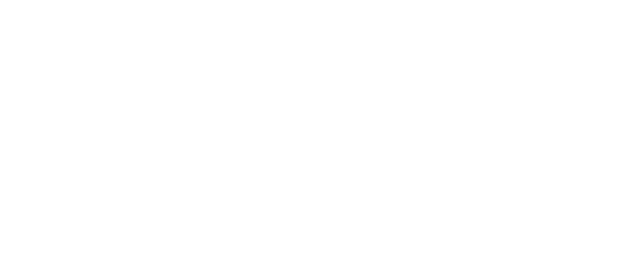
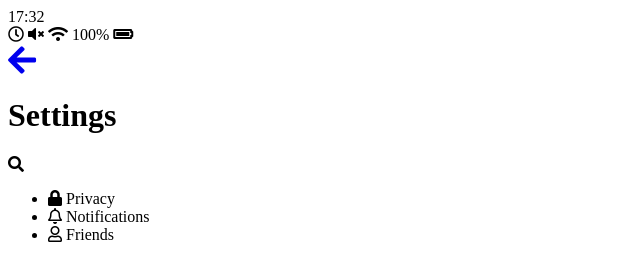
Before and after one commit to ukrinseop/kakao-clone-v2, a plain HTML site: page settings.html in a window 1280 px wide. Shown: the whole page, without its empty margins (0-640 px from the left). Drawn offline with Linux system fonts and the light colour scheme.

Commit message:
chat settings updated
All html class completed

```diff
--- /dev/null
+++ b/images/chat.html
@@ -0,0 +1,91 @@
+<!DOCTYPE html>
+<html lang="en">
+<head>
+    <meta charset="UTF-8">
+    <meta name="viewport" content="width=device-width, initial-scale=1.0">
+    <meta http-equiv="X-UA-Compatible" content="ie=edge">
+    <title>Chat | Kakao Clone</title>
+    <!--아래의 <link>를 통해 폰트스타일을 import해줌 아이콘은 FontAwesome에서 가져다 쓰고, CSS파일만 import하면 됨 -->
+    <link rel="stylesheet" href="https://use.fontawesome.com/releases/v5.8.1/css/all.css" integrity="sha384-50oBUHEmvpQ+1lW4y57PTFmhCaXp0ML5d60M1M7uH2+nqUivzIebhndOJK28anvf" crossorigin="anonymous">
+</head>
+<body>
+
+    <div class="status-bar">
+        <div class="status-bar__column">
+            <span class="status-bar__clock">17:32</span>
+        </div>
+        <div class="status-bar__column">
+            <i class="far fa-clock"></i>
+            <i class="fas fa-volume-mute"></i>
+            <i class="fas fa-wifi"></i>
+            <span class="status-bar__battery-level">100%</span>
+            <i class="fas fa-battery-full"></i>
+        </div>
+    </div>
+
+    <header class="header">
+        <div class="header__header-column">
+
+                <a href="index.html" class="header__back-btn">
+                    <i class="fas fa-arrow-left fa-2x"></i>
+                </a>
+
+            <h1 class="header__title">Best Friend</h1>
+        </div>
+        <div class="header__header-column">
+            <span class="header__icon">
+                <i class="fas fa-search"></i>
+            </span>
+            <div class="header__icon">
+                <i class="fas fa-bars"></i>
+            </div>
+        </div>
+    </header>
+
+    <main class="chat">
+        <ul class="chat_messages">
+            <span class="chat__timestamp">Friday, January 11, 2019</span>
+            <li class="incoming-message message">
+                <img src="images/avatar.png" class="g-avatar message__avatar">
+                <div class="message__content">
+                    <span class="message__author">Best Friend</span>
+                    <div class="message__bubble">
+                        Congrats I love you!
+                    </div>
+                    <span class="message__timestamp"></span>
+                </div>
+            </li>
+
+            <li class="incoming-message message">
+                <span class="message__timestamp"></span>
+                <div class="message__content">
+                    <div class="message__bubble">
+                        Thank you see you soon!
+                    </div>
+                </div>
+            </li>
+        </ul>
+    </main>
+
+    <div class="chat__write">
+
+        <div class="chat__write-column">
+            <i class="far fa-plus-square"></i>
+        </div>
+        <div class="chat__write-column">
+            <input type="text" placeholder="Send message" class="chat__write-input">
+        </div>
+        <div class="chat__write-column">
+            <span class="chat__write-icon">
+                <i class="far fa-smile-wink"></i>
+            </span>
+            <span class="chat__write-icon">
+                <i class="fas fa-microphone"></i>
+            </span>
+        </div>
+
+    </div>
+
+
+</body>
+</html>
--- a/settings.html
+++ b/settings.html
@@ -0,0 +1,65 @@
+<!DOCTYPE html>
+<html lang="en">
+<head>
+    <meta charset="UTF-8">
+    <meta name="viewport" content="width=device-width, initial-scale=1.0">
+    <meta http-equiv="X-UA-Compatible" content="ie=edge">
+    <title>Settings | Kakao Clone</title>
+    <!--아래의 <link>를 통해 폰트스타일을 import해줌 아이콘은 FontAwesome에서 가져다 쓰고, CSS파일만 import하면 됨 -->
+    <link rel="stylesheet" href="https://use.fontawesome.com/releases/v5.8.1/css/all.css" integrity="sha384-50oBUHEmvpQ+1lW4y57PTFmhCaXp0ML5d60M1M7uH2+nqUivzIebhndOJK28anvf" crossorigin="anonymous">
+</head>
+<body>
+
+    <div class="status-bar">
+        <div class="status-bar__column">
+            <span class="status-bar__clock">17:32</span>
+        </div>
+        <div class="status-bar__column">
+            <i class="far fa-clock"></i>
+            <i class="fas fa-volume-mute"></i>
+            <i class="fas fa-wifi"></i>
+            <span class="status-bar__battery-level">100%</span>
+            <i class="fas fa-battery-full"></i>
+        </div>
+    </div>
+
+    <header class="header">
+        <div class="header__header-column">
+
+                <a href="more.html" class="header__back-btn">
+                    <i class="fas fa-arrow-left fa-2x"></i>
+                </a>
+
+            <h1 class="header__title">Settings</h1>
+        </div>
+        <div class="header__header-column">
+            <span class="header__icon">
+                <i class="fas fa-search"></i>
+            </span>
+        </div>
+    </header>
+
+    <main class="settings">
+        <section class="settings__sections">
+        <ul class="settings__list">
+            <li class="settings__setting">
+                <span class="settings_icon">
+                    <i class="fas fa-lock"></i>
+                </span>
+                <span class="settings__title">Privacy</span>
+            </li>
+            <li class="settings__setting">
+                <span class="settings_icon">
+                    <i class="far fa-bell"></i>
+                </span>
+                <span class="settings__title">Notifications</span>
+            </li>
+            <li class="settings__setting">
+                <span class="settings_icon">
+                    <i class="far fa-user"></i>
+                </span>
+                <span class="settings__title">Friends</span>
+            </li>
+        </ul>
+        </section>
+    </main>
```
Also changed, not shown: index.html (+2 -1 lines), more.html (+3 -1 lines).
